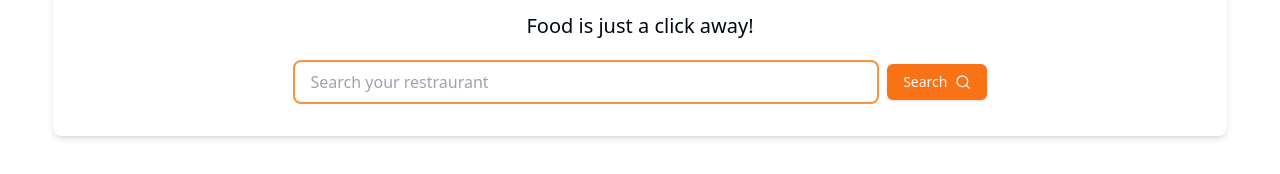
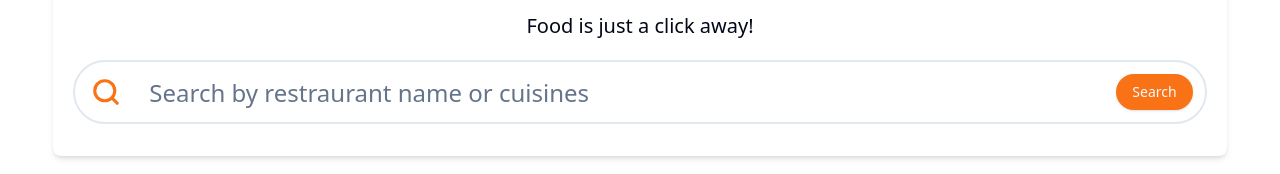
Before and after one commit to Ashim101/food-delivery, a React (Vite) app in the folder frontend/: page / in a window 1280 px wide. Shown: the part 750-924 px from the top of the page. Built offline with nearby package versions, Linux system fonts and the light colour scheme.

Commit message:
search bar

```diff
--- /dev/null
+++ b/frontend/src/components/SearchBar.tsx
@@ -0,0 +1,74 @@
+import { z } from "zod";
+import { Form, FormControl, FormField, FormItem } from "./ui/form";
+import { useForm } from "react-hook-form";
+import { zodResolver } from "@hookform/resolvers/zod";
+import { Search } from "lucide-react";
+import { Input } from "./ui/input";
+import { Button } from "./ui/button";
+
+ const formSchema=z.object({
+    searchQuery:z.string().min(1,"Search query params is required")
+ })
+
+ export type searchQuery=z.infer<typeof formSchema>;
+
+
+
+type Props = {
+  placeholder:string,
+  onSubmit:()=>void,
+  onReset?:()=>void
+}
+
+const SearchBar = ({placeholder,onSubmit,onReset}: Props) => {
+    const form =useForm<searchQuery>({
+        resolver:zodResolver(formSchema),
+        defaultValues:{
+            searchQuery:""
+        }
+    })
+
+    const handleReset=()=>{
+        form.reset({
+            searchQuery:""
+        })
+
+        if(onReset)
+        {
+            onReset()
+        }
+    }
+
+
+    return(
+        <Form {...form} >
+            <form onSubmit={form.handleSubmit(onSubmit)} className={`flex items-center justify-between flex-1 gap-4 border-2 rounded-full p-3 mx-5 ${form.formState.errors.searchQuery && "border-red-500"}`}>
+                <Search strokeWidth={2.5} size={30} className=" ml-1 hidden md:block text-orange-500"/>
+
+                <FormField control={form.control} name="searchQuery" render={({field})=>(
+                    <FormItem className="flex-1">
+                        <FormControl>
+                            <Input {...field} placeholder={placeholder}      className="border-none shadow-none focus-visible:ring-0 text-xl md:text-2xl"
+
+
+  />
+                        </FormControl>
+                    </FormItem>
+                )}/>
+
+
+
+{form.formState.isDirty && <Button onClick={handleReset} type="button" variant="outline" className="rounded-full"> Clear</Button>}
+
+            <Button type="submit" className="bg-orange-500 rounded-full">Search</Button>
+            </form>
+
+        </Form>
+    )
+
+
+
+
+}
+
+export default SearchBar;
--- a/frontend/src/pages/Homepage.tsx
+++ b/frontend/src/pages/Homepage.tsx
@@ -1,21 +1,14 @@
 import landing from "../assets/landing.png"
 import appDownload from "../assets/appDownload.png"
-import { Search } from "lucide-react"
-import { Button } from "@/components/ui/button"
+import SearchBar from "@/components/SearchBar"
 const Homepage = () => {
     return (
         <div className="flex flex-col gap-12 w-11/12 mx-auto">
             <div className="flex flex-col text-center shadow-md py-8 gap-5 rounded-lg -mt-16 bg-white px-0">
                 <h1 className="text-5xl text-orange-600 tracking-tight font-bold">Tuck into the takeaway today</h1>
                 <span className="text-xl ">Food is just a click away!</span>
-                <div className="flex justify-center gap-2 items-center">
-                    <input className="px-4 w-1/2 py-2 border-2 border-orange-400 rounded-lg focus:outline-none focus:ring-1 focus:ring-orange-600" type="text" placeholder="Search your restraurant" />
-                    <Button className="bg-orange-500  " >Search
-                        {<Search></Search>}
-                    </Button>
+                <SearchBar placeholder="Search by restraurant name or cuisines" onSubmit={( )=>{console.log("clicked")}}/>
 
-
-                </div>
             </div>
             <div className="grid md:grid-cols-2 gap-5">
                 <div>
```
